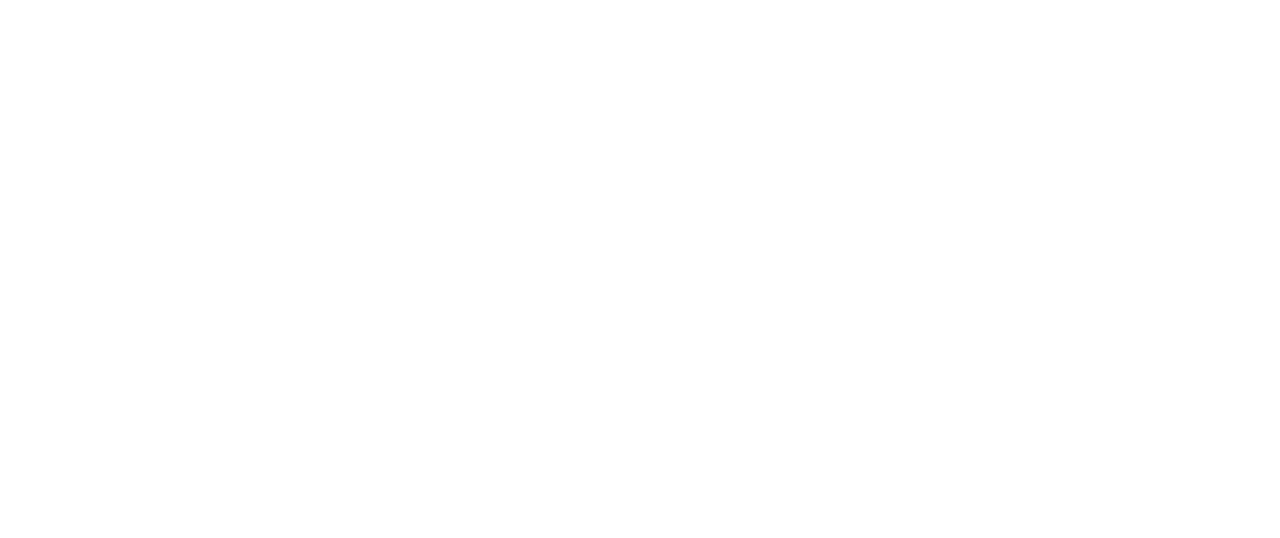
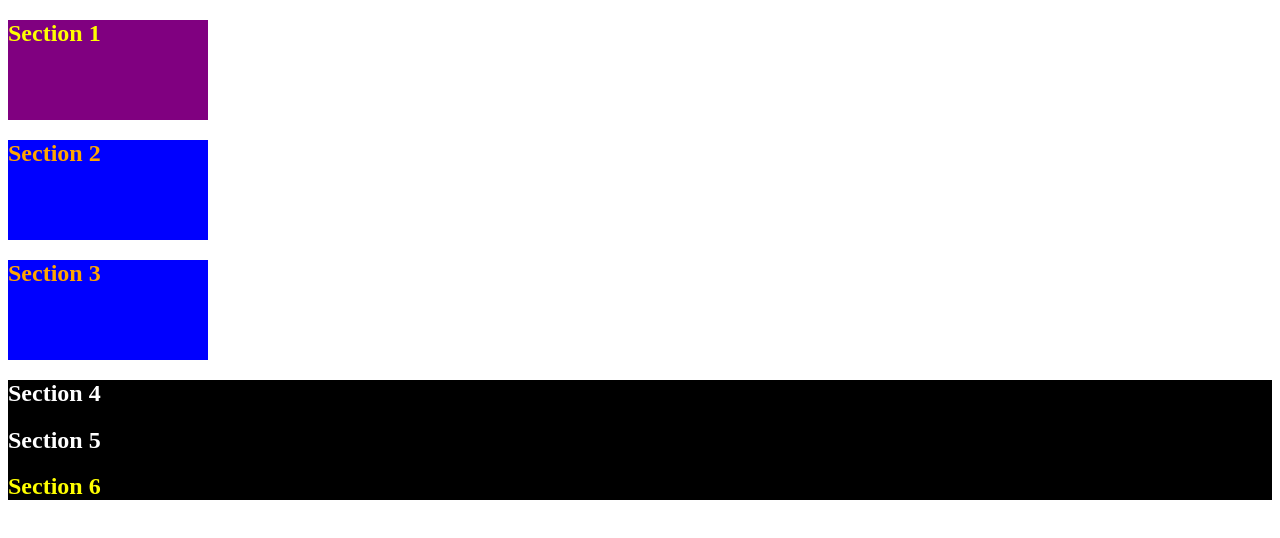
Before and after one commit to csullins/class-assignments, a plain HTML site: page 10-stu-assignment/10-stu-assignment.html in a window 1280 px wide. Drawn offline with Linux system fonts and the light colour scheme.

Commit message:
completing 10-stu assignment

```diff
--- a/08-stu-assignment/08-stu-assignment.html
+++ b/08-stu-assignment/08-stu-assignment.html
@@ -5,6 +5,7 @@
     <meta http-equiv="X-UA-Compatible" content="IE=edge">
     <meta name="viewport" content="width=device-width, initial-scale=1.0">
     <title>Document</title>
+    <link rel="stylesheet" href="./assets/css/style.css" />
 </head>
 <body>
     <header>
@@ -21,9 +22,9 @@
     <section class="lesson">
         <h2>Contact Info</h2>
         <ul>
-            <li id="email"><a href = "mailto: camilesullins@gmail.com">Email</a></li>
-            <li id="github"><a href = "https://github.com/csullins">Github</a></li>
-            <li id="portfolio"><a href = "https://github.com/csullins/class-assignments/blob/main/index.html">My portfolio</li>
+            <li id="email"><strong><a href = "mailto: camilesullins@gmail.com">Email</a></li></strong>
+            <li id="github"><strong><a href = "https://github.com/csullins">Github</a></li></strong>
+            <li id="portfolio"><strong><a href = "https://github.com/csullins/class-assignments/blob/main/index.html">My portfolio</li></strong>
         </ul>
     </section>
 </body>
--- a/10-stu-assignment/10-stu-assignment.html
+++ b/10-stu-assignment/10-stu-assignment.html
@@ -0,0 +1,36 @@
+<!DOCTYPE html>
+<html lang="en">
+<head>
+    <meta charset="UTF-8">
+    <title>10-Stu-Assignment</title>
+    <link rel="stylesheet" href="./assets/css/style.css" />
+</head>
+
+<body>
+    <section class="lesson" id="section-1">
+        <h2>Section 1</h2>
+    </section>
+
+    <section class="lesson" id="section-2">
+        <h2>Section 2</h2>
+    </section>
+
+    <section class="lesson" id="section-3">
+        <h2>Section 3</h2>
+    </section>
+
+    <div class="container">
+        <section>
+            <h2>Section 4</h2>
+        </section>
+
+        <section>
+            <h2>Section 5</h2>
+        </section>
+
+        <section class="container-section-6">
+            <h2>Section 6</h2>
+        </section>
+    </div>
+
+</html>
--- /dev/null
+++ b/10-stu-assignment/assets/css/style.css
@@ -0,0 +1,29 @@
+
+.lesson {
+  width: 200px;
+  height: 100px;
+}
+
+#section-1 {
+  color: yellow;
+  background-color: purple;
+}
+
+#section-2 {
+  color: orange;
+  background-color: blue;
+}
+
+#section-3 {
+  color: orange;
+  background-color: blue;
+}
+
+.container {
+  background-color: black;
+  color: white;
+}
+
+.container-section-6 {
+  color: yellow;
+}
```
Also changed, not shown: 10-stu-assignment/assets/images/image-1.jpg (added).
